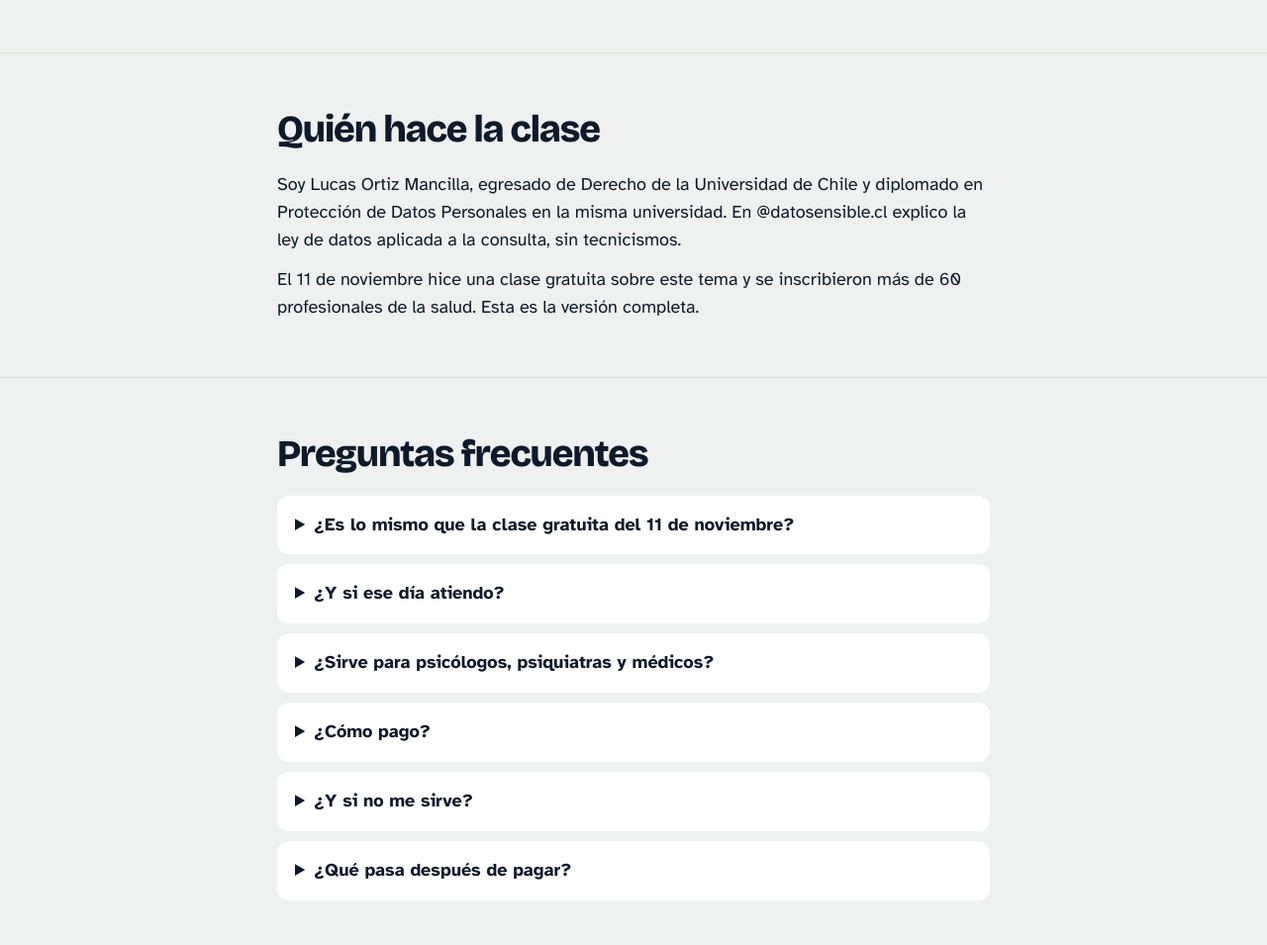
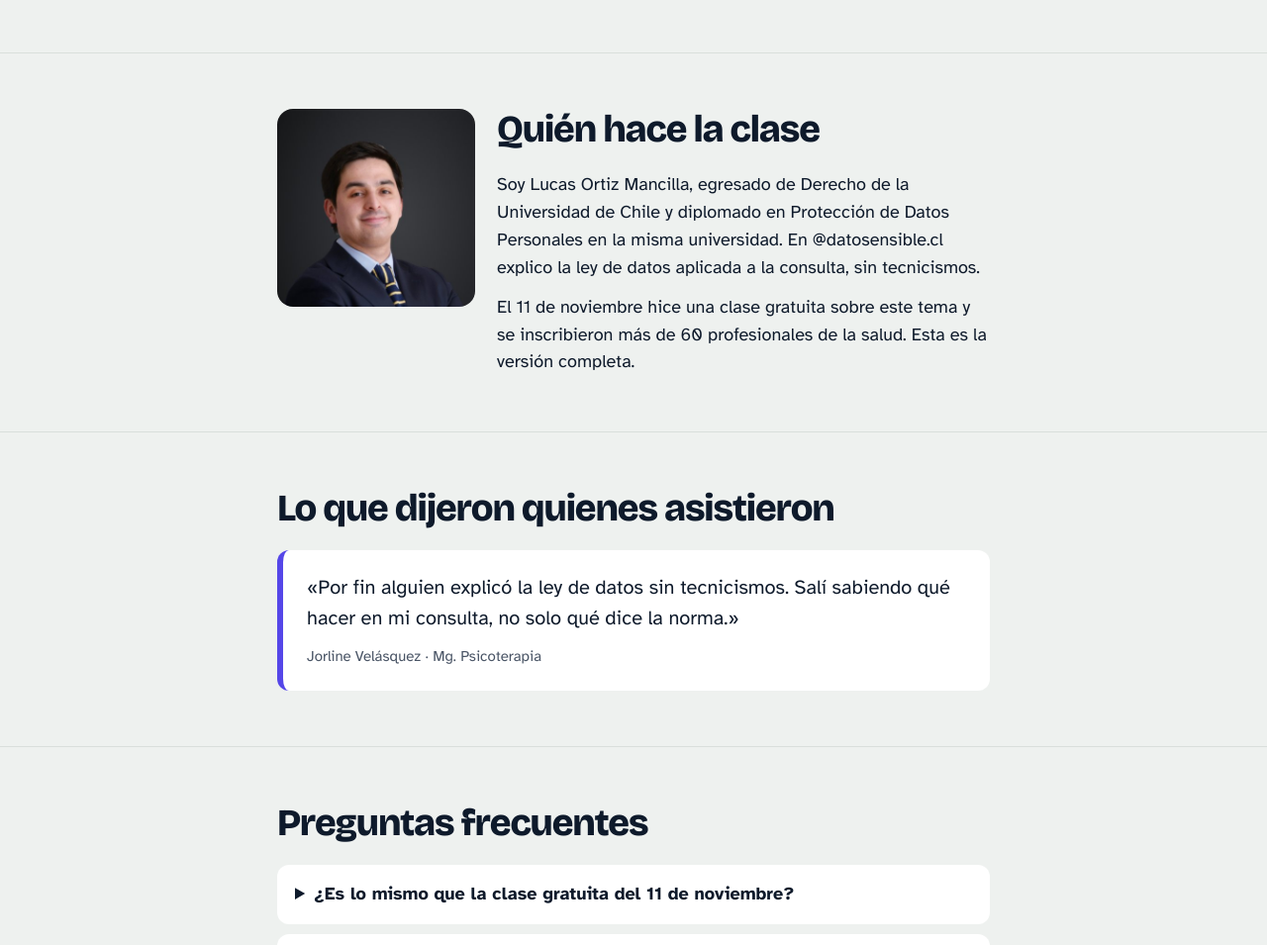
Before and after one commit to lucasortiz1806/autodiagnostico, a plain HTML site: page masterclass/index.html in a window 1280 px wide. Shown: the part 2645-3600 px from the top of the page at 99% size. Drawn offline with nearby package versions, Linux system fonts and the light colour scheme.

Commit message:
Página masterclass: foto de Lucas y testimonio de Jorline
Co-Authored-By: Claude Opus 5.5 <noreply@anthropic.com>
Claude-Session: https://claude.ai/code/session_01WgKscevA3DervmK8ckccoT

```diff
--- a/masterclass/index.html
+++ b/masterclass/index.html
@@ -51,7 +51,7 @@ section h2{font-size:clamp(28px,5.5vw,38px);margin-bottom:22px}
 .nota{font-size:15px;color:#4a5566;margin-top:16px}
 .quien{display:grid;gap:22px;grid-template-columns:1fr}
 @media(min-width:680px){.quien{grid-template-columns:200px 1fr}}
-.foto{aspect-ratio:1;border-radius:16px;background:var(--salvia);display:flex;align-items:center;justify-content:center;font-weight:700;color:var(--tinta);text-align:center;padding:12px}
+.foto{width:100%;max-width:240px;height:auto;aspect-ratio:1;object-fit:cover;border-radius:16px;display:block}
 blockquote{background:#fff;border-left:6px solid var(--violeta);border-radius:12px;padding:22px 24px;font-size:20px}
 blockquote cite{display:block;font-style:normal;font-size:15px;margin-top:12px;color:#4a5566}
 details{background:#fff;border-radius:12px;padding:16px 18px;margin-bottom:10px}
@@ -140,12 +140,21 @@ footer{padding:28px 0;font-size:14px;color:#4a5566;text-align:center}
 </section>
 
 <section>
-  <div class="wrap">
+  <div class="wrap quien">
+    <img class="foto" src="lucas.jpg" alt="Lucas Ortiz Mancilla" width="420" height="420">
     <div>
       <h2>Quién hace la clase</h2>
       <p>Soy Lucas Ortiz Mancilla, egresado de Derecho de la Universidad de Chile y diplomado en Protección de Datos Personales en la misma universidad. En @datosensible.cl explico la ley de datos aplicada a la consulta, sin tecnicismos.</p>
       <p style="margin-top:12px">El 11 de noviembre hice una clase gratuita sobre este tema y se inscribieron más de 60 profesionales de la salud. Esta es la versión completa.</p>
     </div>
+  </div>
+</section>
+
+<section>
+  <div class="wrap">
+    <h2>Lo que dijeron quienes asistieron</h2>
+    <blockquote>«Por fin alguien explicó la ley de datos sin tecnicismos. Salí sabiendo qué hacer en mi consulta, no solo qué dice la norma.»
+      <cite>Jorline Velásquez · Mg. Psicoterapia</cite></blockquote>
   </div>
 </section>
 
```
Also changed, not shown: masterclass/lucas.jpg (added).
